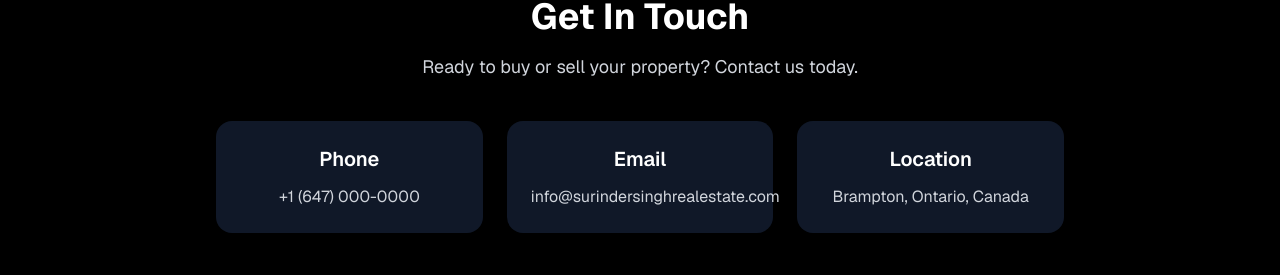
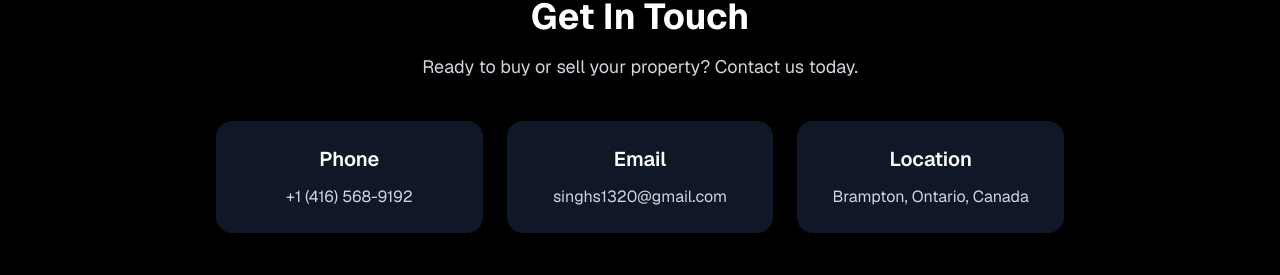
Before and after one commit to dikskhosla-svg/real-estate-website, a Next.js app: page / in a window 1280 px wide. Shown: the part 2149-2424 px from the top of the page. Built offline with nearby package versions, Linux system fonts and the light colour scheme.

Commit message:
updated website data

```diff
--- a/app/page.tsx
+++ b/app/page.tsx
@@ -186,13 +186,13 @@ export default function SurinderSinghRajputRealEstate() {
           <div className="mt-10 grid md:grid-cols-3 gap-6">
             <div className="bg-gray-900 p-6 rounded-2xl shadow-lg">
               <h4 className="text-xl font-semibold">Phone</h4>
-              <p className="mt-3 text-gray-300">+1 (647) 000-0000</p>
+              <p className="mt-3 text-gray-300">+1 (416) 568-9192</p>
             </div>
 
             <div className="bg-gray-900 p-6 rounded-2xl shadow-lg">
               <h4 className="text-xl font-semibold">Email</h4>
               <p className="mt-3 text-gray-300">
-                info@surindersinghrealestate.com
+                singhs1320@gmail.com
               </p>
             </div>
 
```
